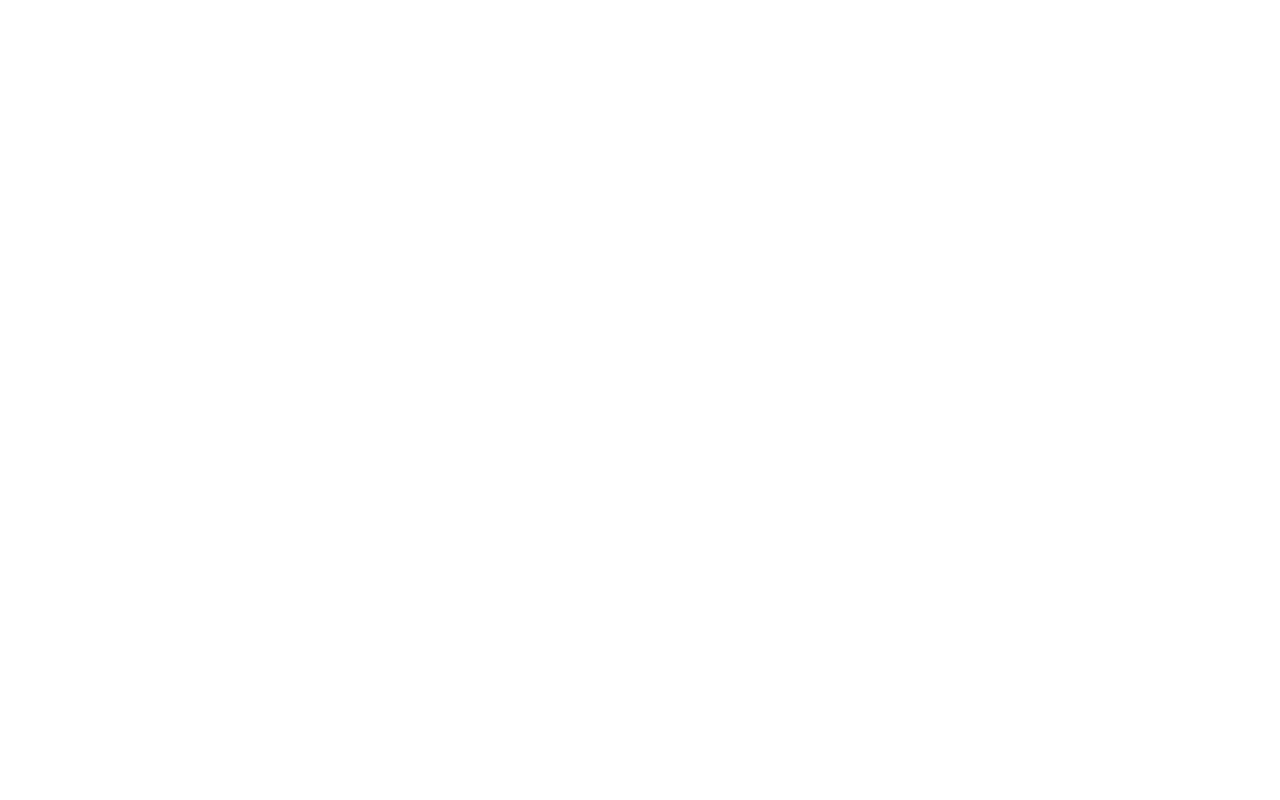
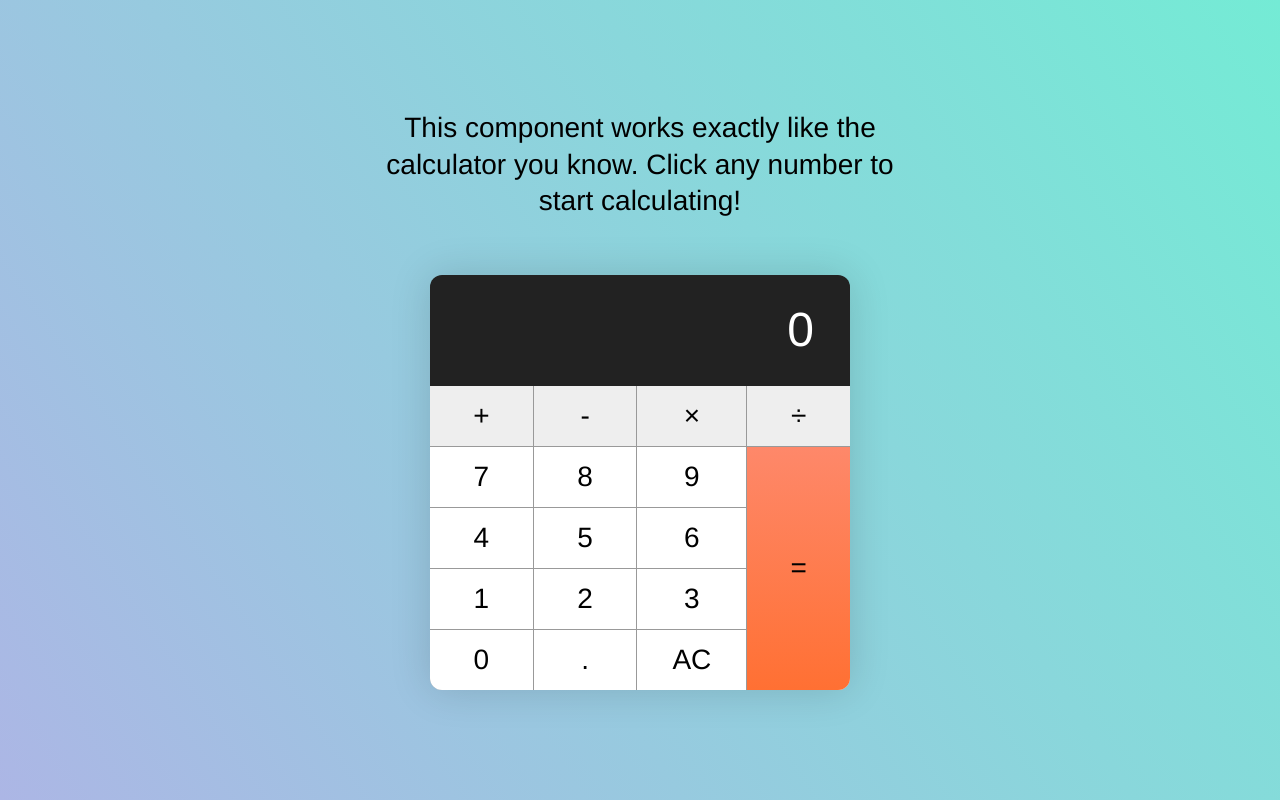
Before and after one commit to caingles/calculator, a plain HTML site: page index.html in a window 1280 px wide. Drawn offline with Linux system fonts and the light colour scheme.

Commit message:
Add main structure of the calculator

```diff
--- a/css/style.css
+++ b/css/style.css
@@ -0,0 +1,182 @@
+html {
+  box-sizing: border-box;
+}
+
+*,
+*::before,
+*::after {
+  box-sizing: inherit;
+}
+
+body {
+  margin: 0;
+}
+
+/* Responsive Images */
+
+embed,
+iframe,
+img,
+object,
+video {
+  max-width: 100%;
+}
+
+h1,
+h2,
+h3,
+h4,
+h5,
+h6,
+ul,
+ol,
+li,
+p,
+pre,
+blockquote,
+figure,
+hr {
+  margin: 0;
+  padding-right: 0;
+  padding-left: 0;
+}
+
+a {
+  text-decoration: none;
+}
+
+a:focus {
+  outline: none;
+}
+
+h1,
+h2,
+h3,
+h4,
+h5,
+h6 {
+  display: block;
+}
+
+/* Removes all decimals and discs from lists */
+
+ol,
+ul {
+  list-style: none;
+}
+
+/*
+ * Completely resets form items
+ * ----------------------------
+ * Super hard reset that removes all borders
+ * and radiuses of all form items (including
+ * checkboxes and radios)
+ */
+
+input,
+textarea,
+button {
+  border: 0;
+  border-radius: 0;
+  background-color: transparent;
+  font-size: inherit;
+  font-family: inherit;
+  font-weight: inherit;
+  outline: none;
+  appearance: none;
+  text-align: left;
+}
+
+input:hover,
+input:active,
+input:focus,
+textarea:hover,
+textarea:active,
+textarea:focus,
+button:hover,
+button:active,
+button:focus {
+  outline: none;
+}
+
+:root {
+  font-family: Helvetica, Arial, sans-serif;
+}
+
+html {
+  font-size: 175%;
+  font-weight: 300;
+  line-height: 1.3;
+}
+
+body {
+  align-items: center;
+  background-image: linear-gradient(236deg, #74ebd5, #acb6e5);
+  display: flex;
+  height: 100vh;
+  justify-content: center;
+}
+
+.container {
+  max-width: 20em;
+}
+
+.container > p {
+  text-align: center;
+}
+
+.calculator {
+  border-radius: 12px;
+  box-shadow: 0 0 40px 0px rgba(0, 0, 0, 0.15);
+  margin-left: auto;
+  margin-right: auto;
+  margin-top: 2em;
+  max-width: 15em;
+  overflow: hidden;
+}
+
+.calculator__display {
+  background-color: #222222;
+  color: #fff;
+  font-size: 1.714285714em;
+  padding: 0.5em 0.75em;
+  text-align: right;
+}
+
+.calculator__keys {
+  background-color: #999;
+  display: grid;
+  grid-gap: 1px;
+  grid-template-columns: repeat(4, 1fr);
+}
+
+.calculator__keys > * {
+  background-color: #fff;
+  padding: 0.5em 1.25em;
+  position: relative;
+  text-align: center;
+}
+
+.calculator__keys > *:active::before,
+.calculator__keys > .is-depressed::before {
+  background-color: rgba(0, 0, 0, 0.2);
+  bottom: 0;
+  box-shadow: 0 0 6px 0 rgba(0, 0, 0, 0.5) inset;
+  content: "";
+  left: 0;
+  opacity: 0.3;
+  position: absolute;
+  right: 0;
+  top: 0;
+  z-index: 1;
+}
+
+.key--operator {
+  background-color: #eee;
+}
+
+.key--equal {
+  background-image: linear-gradient(to bottom, #fe886a, #ff7033);
+  grid-column: -2;
+  grid-row: 2 / span 4;
+}
--- a/index.html
+++ b/index.html
@@ -8,6 +8,34 @@
     <link rel="stylesheet" href="./css/style.css" />
   </head>
   <body>
+    <div class="container">
+      <p>
+        This component works exactly like the calculator you know. Click any
+        number to start calculating!
+      </p>
+      <div class="calculator">
+        <div class="calculator__display">0</div>
+        <div class="calculator__keys">
+          <button class="key--operator" data-action="add">+</button>
+          <button class="key--operator" data-action="subtract">-</button>
+          <button class="key--operator" data-action="multiply">&times;</button>
+          <button class="key--operator" data-action="divide">÷</button>
+          <button>7</button>
+          <button>8</button>
+          <button>9</button>
+          <button>4</button>
+          <button>5</button>
+          <button>6</button>
+          <button>1</button>
+          <button>2</button>
+          <button>3</button>
+          <button>0</button>
+          <button data-action="decimal">.</button>
+          <button data-action="clear">AC</button>
+          <button class="key--equal" data-action="calculate">=</button>
+        </div>
+      </div>
+    </div>
     <script src="./scripts/app.js"></script>
   </body>
 </html>
```
